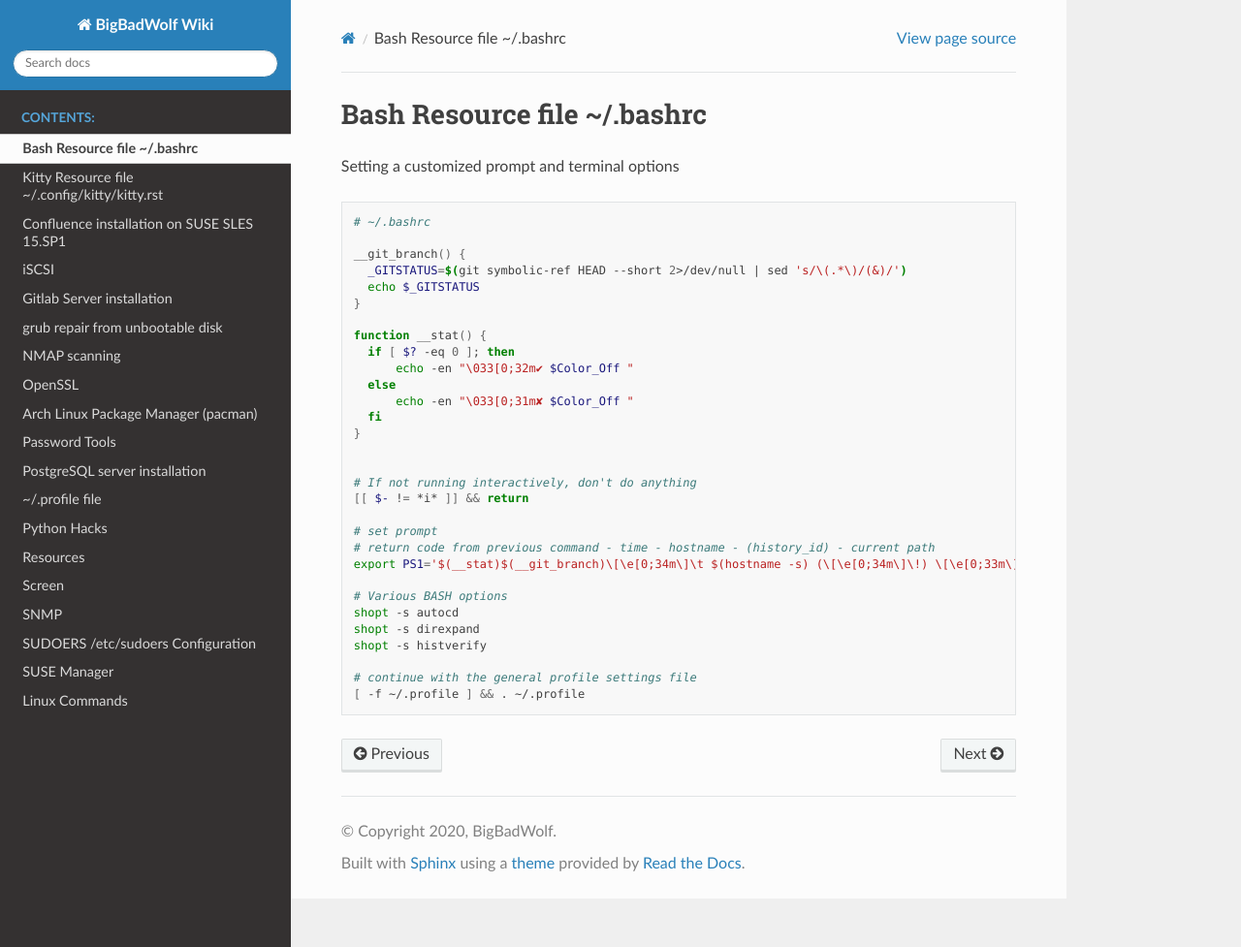
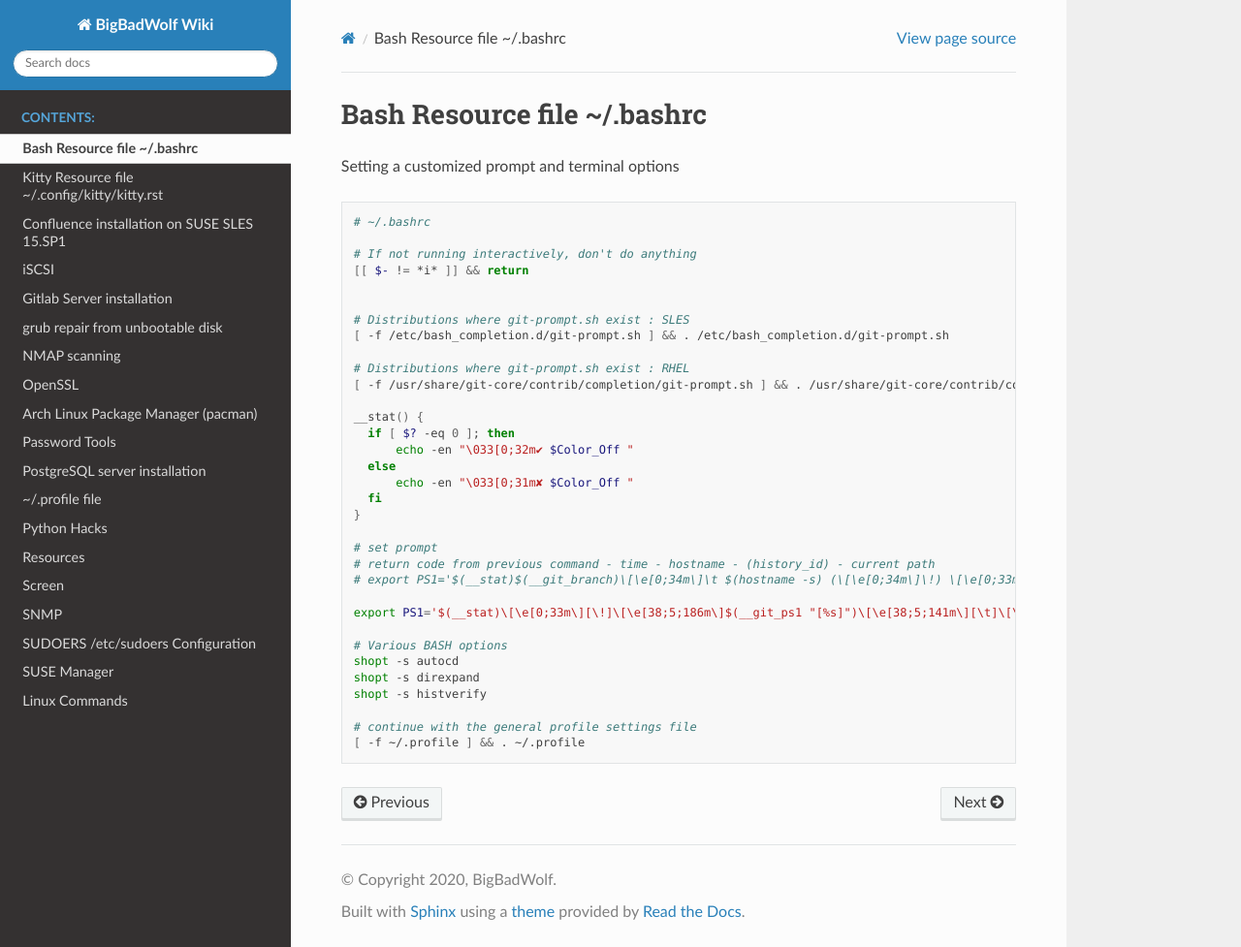
Before and after one commit to p3ll1n0r3/readthedocs, a Sphinx documentation site: the page built from docs/bashrc.rst, in a window 1280 px wide and 977 px high. Shown: the whole window at 97% size. Built offline with Sphinx 7.4.7 and the Read the Docs theme 2.0.0, drawn with Linux system fonts in a browser that asks for light colours.

Commit message:
Update bashrc.rst

```diff
--- a/docs/bashrc.rst
+++ b/docs/bashrc.rst
@@ -7,12 +7,17 @@ Setting a customized prompt and terminal options
 
   # ~/.bashrc
 
-  __git_branch() {
-    _GITSTATUS=$(git symbolic-ref HEAD --short 2>/dev/null | sed 's/\(.*\)/(&)/')
-    echo $_GITSTATUS
-  }
+  # If not running interactively, don't do anything
+  [[ $- != *i* ]] && return
 
-  function __stat() {
+
+  # Distributions where git-prompt.sh exist : SLES
+  [ -f /etc/bash_completion.d/git-prompt.sh ] && . /etc/bash_completion.d/git-prompt.sh
+
+  # Distributions where git-prompt.sh exist : RHEL
+  [ -f /usr/share/git-core/contrib/completion/git-prompt.sh ] && . /usr/share/git-core/contrib/completion/git-prompt.sh
+
+  __stat() {
     if [ $? -eq 0 ]; then
         echo -en "\033[0;32m✔ $Color_Off "
     else
@@ -20,13 +25,11 @@ Setting a customized prompt and terminal options
     fi
   }
 
-
-  # If not running interactively, don't do anything
-  [[ $- != *i* ]] && return
-
   # set prompt
   # return code from previous command - time - hostname - (history_id) - current path
-  export PS1='$(__stat)$(__git_branch)\[\e[0;34m\]\t $(hostname -s) (\[\e[0;34m\]\!) \[\e[0;33m\]$(pwd) :\[\e[0;37m\] \$ \[\e[0;20m\]'
+  # export PS1='$(__stat)$(__git_branch)\[\e[0;34m\]\t $(hostname -s) (\[\e[0;34m\]\!) \[\e[0;33m\]$(pwd) :\[\e[0;37m\] \$ \[\e[0;20m\]'
+
+  export PS1='$(__stat)\[\e[0;33m\][\!]\[\e[38;5;186m\]$(__git_ps1 "[%s]")\[\e[38;5;141m\][\t]\[\e[38;5;81m\][\u\[\e[38;5;141m\]@\[\e[38;5;154m\]$(hostname -s)]\[\e[38;5;141m\]:\[\e[38;5;197m\]$(pwd)\[\e[0m\] \$ '
 
   # Various BASH options
   shopt -s autocd
```
